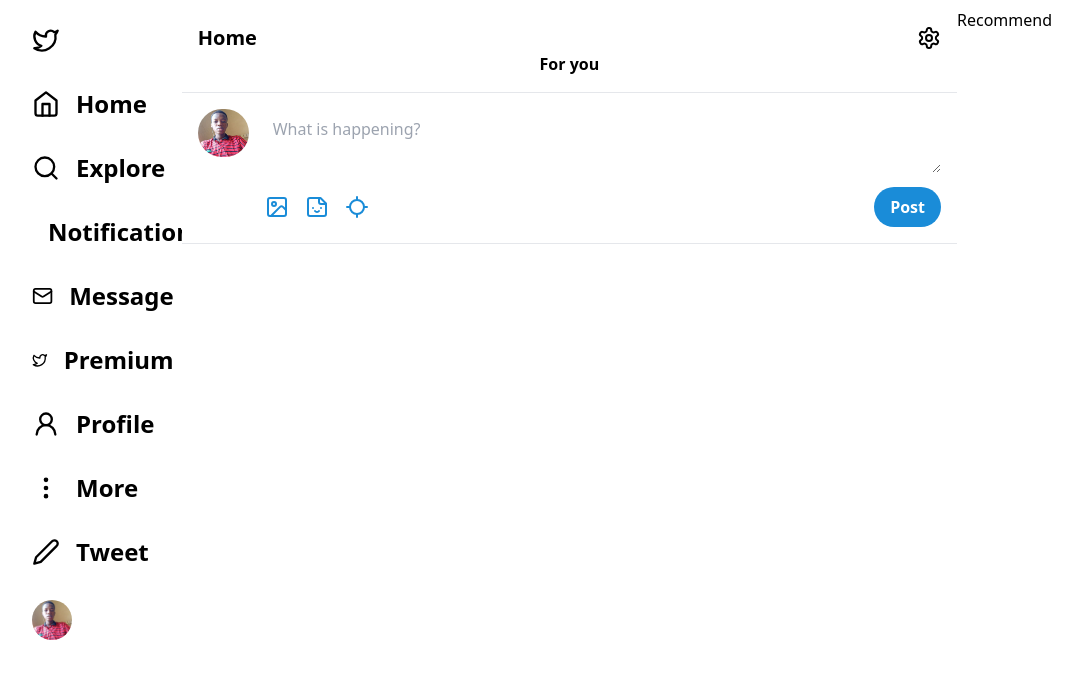
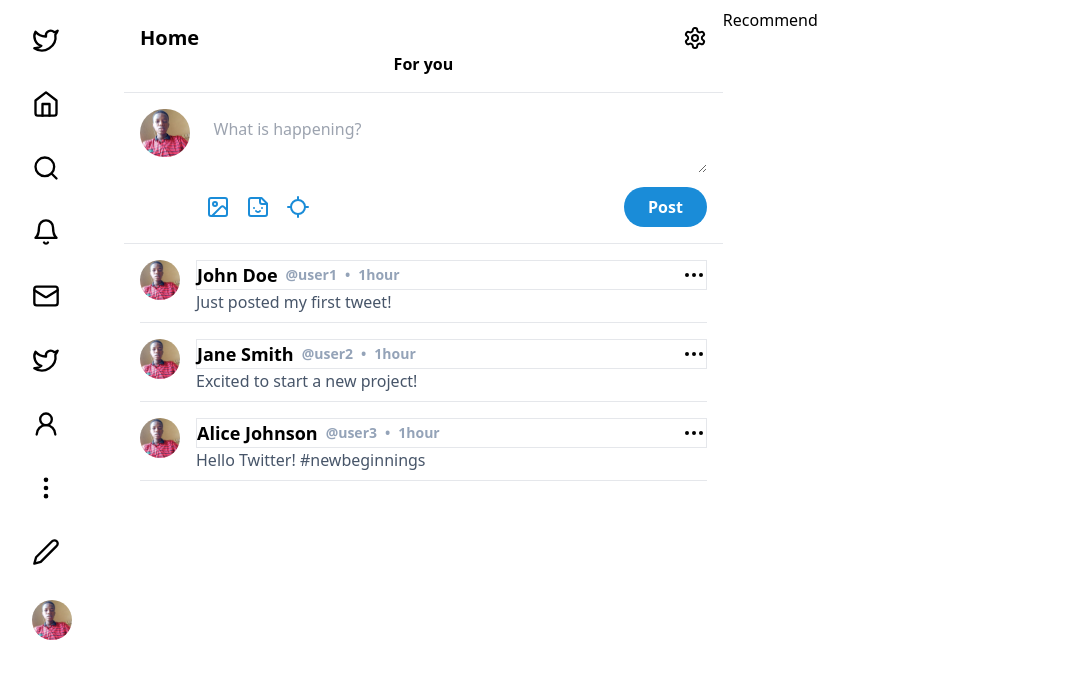
Before and after one commit to Ayothegod/twitter-clone, a React (Vite) app in the folder client/: page /home in a window 1280 px wide. Shown: the top 678 px of the page, without its empty margins (102-1184 px from the left). Built offline with nearby package versions, Linux system fonts and the light colour scheme.

Commit message:
fix: fix serious layout bug due to flexbox and twitter 3 layout system

```diff
--- a/client/src/components/tabletup/Body.jsx
+++ b/client/src/components/tabletup/Body.jsx
@@ -1,5 +1,7 @@
 import { Settings } from "lucide-react";
 import CreatePost from "./CreatePost";
+import { posts } from "../../utils/mockData";
+import Post from "../ui/Post";
 
 export default function Body() {
   return (
@@ -15,8 +17,12 @@
         </div>
       </header>
 
-      <CreatePost/>
+      <CreatePost />
 
+      {/* render posts, all post from the database using timestamp */}
+      <div className="p-4 flex flex-col gap-4">
+        {posts && posts.map((post) => <Post key={post.id} {...post} />)}
+      </div>
     </div>
   );
 }
--- a/client/src/components/tabletup/CreatePost.jsx
+++ b/client/src/components/tabletup/CreatePost.jsx
@@ -23,7 +23,7 @@
             <StickerIcon className=" text-action hover:text-action-disabled" />
             <LocateIcon className=" text-action hover:text-action-disabled" />
           </div>
-          <button className="bg-action py-2 px-4 rounded-full text-white font-bold hover:bg-action-disabled">
+          <button className="bg-action py-2 px-6 rounded-full text-white font-bold hover:bg-action-disabled">
             Post
           </button>
         </div>
--- a/client/src/components/tabletup/Sidebar.jsx
+++ b/client/src/components/tabletup/Sidebar.jsx
@@ -13,7 +13,7 @@
           className={`flex items-center gap-4`}
         >
           {<link.icon className="h-8 w-7" />}
-          <p className="hidden xl:block font-bold text-2xl ">{link.text}</p>
+          <p className="hidden 2xl:flex font-bold text-2xl ">{link.text}</p>
         </Link>
       ))}
       <img
@@ -24,3 +24,4 @@
     </div>
   );
 }
+// hidden xl:flex
--- /dev/null
+++ b/client/src/components/ui/Post.jsx
@@ -0,0 +1,45 @@
+/* eslint-disable react/prop-types */
+import { Link } from "react-router-dom";
+import testProfile from "../../assets/20220529_232847.jpg";
+import { usersData } from "../../utils/mockData";
+import { MoreHorizontal } from "lucide-react";
+
+export default function Post({ id, user_id, timestamp, content }) {
+  const userData = usersData.filter((data) => data.id === user_id);
+    console.log(timestamp);
+  return (
+    <div className="border-b flex gap-4 pb-2 w-full">
+      <img
+        src={testProfile}
+        alt="test-image"
+        className="h-10 w-10 rounded-full cursor-pointer"
+      />
+      <div className="w-full">
+        <Link to={`/tweets/${id}`}>
+
+          <div className="flex items-center gap-2 w-full border">
+            {userData.map((data) => (
+              <div key={data.id} className="contents">
+                <p className="font-bold text-lg ">{data.name}</p>
+                <p className="text-sm text-slate-400 font-semibold">@{data.username}</p>
+              </div>
+            ))}
+            <span className="text-sm text-slate-400 font-semibold">•</span>
+            <div className="text-sm text-slate-400 font-semibold">
+              {/* <p>{timestamp.toString()}</p> */}
+              1hour
+            </div>
+            <MoreHorizontal className=" ml-auto"/>
+          </div>
+
+
+            {/* Content of the tweet! */}
+            <p className="text-slate-600">{content}</p>
+        </Link>
+        <div>
+            <Link to=""></Link>
+        </div>
+      </div>
+    </div>
+  );
+}
--- a/client/src/index.css
+++ b/client/src/index.css
@@ -3,9 +3,13 @@
 @tailwind utilities;
 
 @layer base {
-    .body {
+    .body-xl {
         display: grid;
-        grid-template-columns: minmax(200px, calc(100vw-200px));
+        grid-template-columns: 100px auto auto;
+    }
+    .body-2xl {
+        display: grid;
+        grid-template-columns: 240px auto auto;
     }
 }
 @layer components {
--- a/client/src/pages/Home.jsx
+++ b/client/src/pages/Home.jsx
@@ -14,7 +14,7 @@
       <Header homepage={true}/>
 
       {/* sm upwards */}
-      <div className="flex">
+      <div className="flex xl:body-xl 2xl:body-2xl">
         <Sidebar/>
         <Body/>
         <Recommend/>
```
